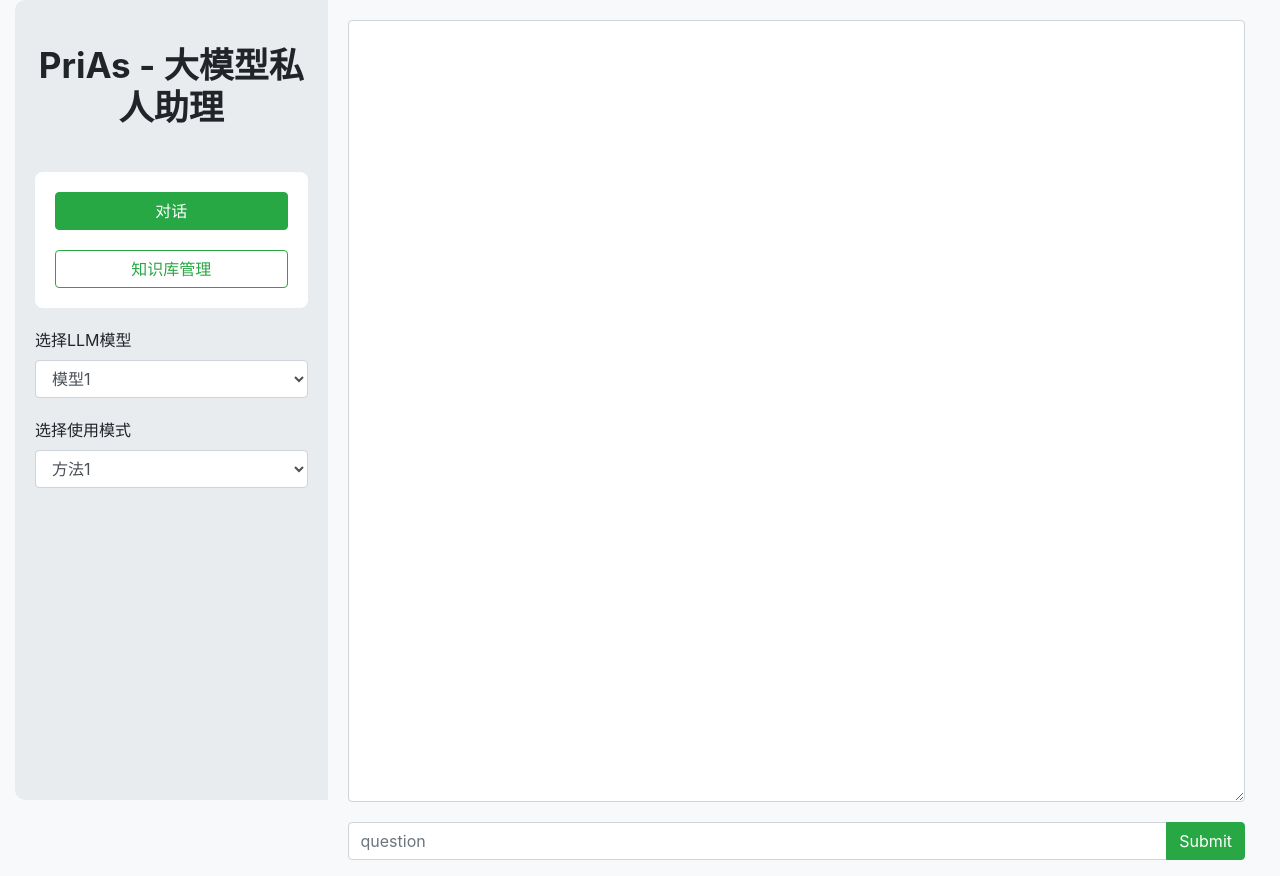
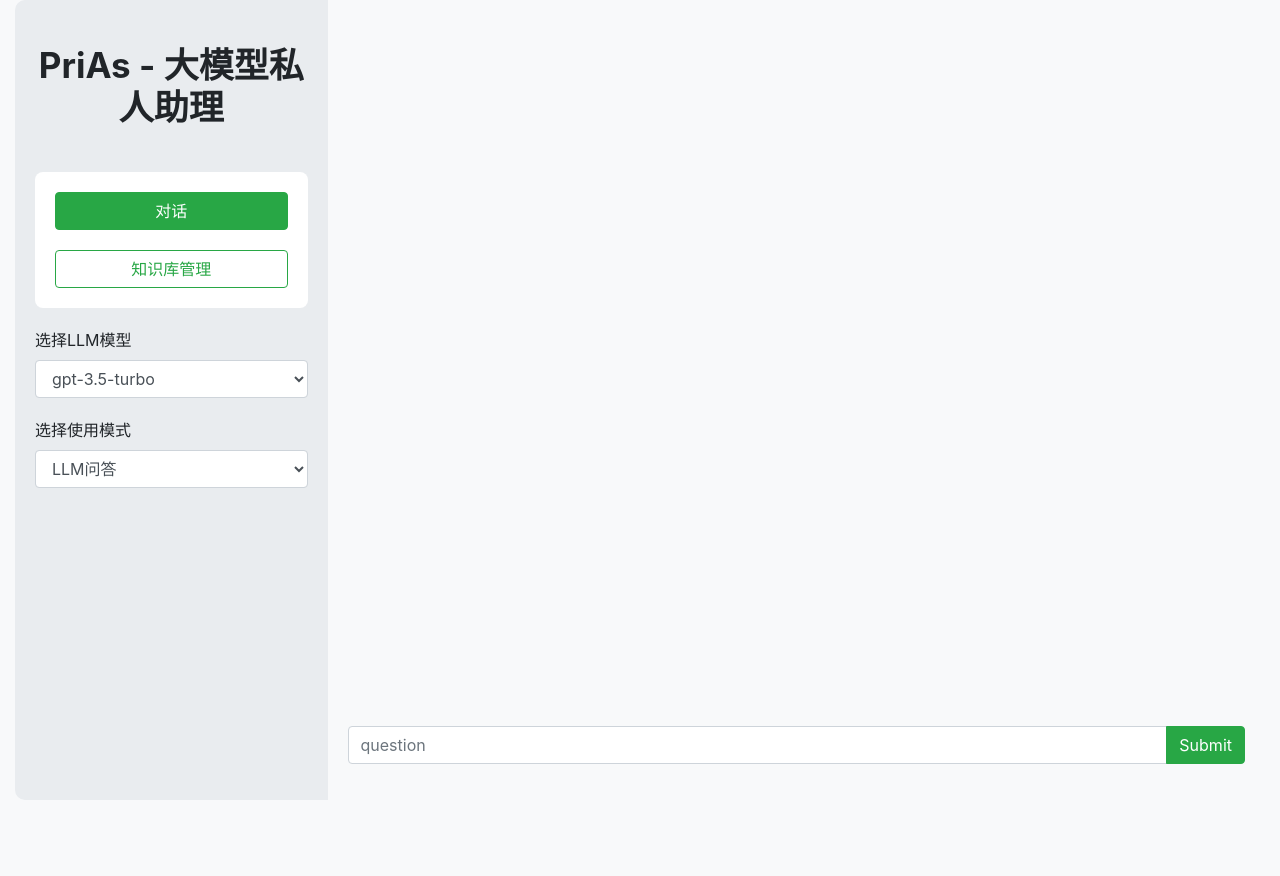
Before and after one commit to chaoql/PriAs, a Django app: page / in a window 1280 px wide. After the commit the page ends 800 px from the top, so only its background shows below. Run offline with Django 5.2, Linux system fonts and the light colour scheme; some libraries are stand-ins or nearby versions.

Commit message:
基础RAG链完成，已投入使用

```diff
--- a/apps/QA/views.py
+++ b/apps/QA/views.py
@@ -1,10 +1,29 @@
 from django.shortcuts import render
 from django.views.generic.base import View
+import apps.QA.chain as chain
+from apps.QA.forms import questionForm
+from django.views.decorators.csrf import csrf_exempt
+from django.utils.decorators import method_decorator
 
 
+@method_decorator(csrf_exempt, name="dispatch")
 class FirstView(View):
     def get(self, request, *args, **kwargs):
-        return render(request, "index.html")
+        return render(request, "index.html", {"models": ["gpt-3.5-turbo"],
+                                              "functions": ["LLM问答", "结合知识库问答"]})
 
     def post(self, request, *args, **kwargs):
-        pass
+        question_form = questionForm(request.POST)
+        if question_form.is_valid():
+            question = question_form.cleaned_data["question"]
+            docs = chain.load()
+            splits = chain.split(docs)
+            vectorstore = chain.store(splits)
+            rag_chain = chain.chain(vectorstore, "gpt-3.5-turbo", temperature=0)
+            message = rag_chain.invoke(question)
+            print("1")
+            print(message)
+            return render(request, "index.html", {"question": question, "message": str(message),
+                                                  "models": ["gpt-3.5-turbo"],
+                                                  "functions": ["LLM问答", "结合知识库问答"]})
+        return render(request, "index.html")
--- /dev/null
+++ b/apps/utils.py
@@ -0,0 +1,2 @@
+def parameters():
+    return {'max_length': 1000}
--- a/templates/base.html
+++ b/templates/base.html
@@ -7,7 +7,6 @@
     <title>{% block title %}PriAs - 问答系统{% endblock %}</title>
     <!-- 引入Bootstrap样式表 -->
     <link rel="stylesheet" href="{% static 'bootstrap/css/bootstrap.css' %}">
-
     {% block custom_css %}
     {% endblock %}
     <style>
@@ -53,7 +52,7 @@
             background-color: white; /* 白色背景 */
             border-radius: 8px; /* 圆角矩形 */
             padding: 20px; /* 内边距 */
-        {#margin-bottom: 20px; /* 底部边距 */#}
+            {#margin-bottom: 20px; /* 底部边距 */#}
         }
     </style>
 </head>
@@ -74,8 +73,10 @@
             <button type="button" class="btn btn-outline-success btn-block">知识库管理
             </button>
         </div>
+
         {% block left_content %}
         {% endblock %}
+
     </div>
 
     <!-- 右侧面板 -->
--- a/templates/index.html
+++ b/templates/index.html
@@ -5,9 +5,9 @@
     <div class="form-group">
         <label for="model-select">选择LLM模型</label>
         <select class="form-control" id="model-select">
-            <option>模型1</option>
-            <option>模型2</option>
-            <option>模型3</option>
+            {% for model in models %}
+                <option>{{ model }}</option>
+            {% endfor %}
         </select>
     </div>
 
@@ -15,9 +15,9 @@
     <div class="form-group">
         <label for="method-select">选择使用模式</label>
         <select class="form-control" id="method-select">
-            <option>方法1</option>
-            <option>方法2</option>
-            <option>方法3</option>
+            {% for function in functions %}
+                <option>{{ function }}</option>
+            {% endfor %}
         </select>
     </div>
 
@@ -26,17 +26,24 @@
     </div>
 {% endblock %}
 {% block right_content %}
-    <!-- 右侧大的输入框 -->
-    <div class="form-group">
-        <textarea class="form-control" id="question-input-large" rows="32px"></textarea>
+    <div class="form-group" id="append">
+        <p>
+            {% if message %}
+                【question】: {{ question }}
+                <br>
+                【answer】: {{ message }}
+            {% endif %}
+        </p>
     </div>
     <form action="{% url 'index' %}" method="post" autocomplete="off">
         <div class="input-group mb-3">
-            <input name="question" type="text" class="form-control" placeholder="question" aria-label="Recipient's username"
+            <input name="question" type="text" class="form-control" placeholder="question"
+                   aria-label="Recipient's username"
                    aria-describedby="button-addon2" maxlength="1000">
             <div class="input-group-append">
                 <input class="btn btn-outline-success active" type="submit" id="button-addon2"></input>
             </div>
         </div>
+        {% csrf_token %}
     </form>
 {% endblock %}
```
Also changed, not shown: apps/QA/chain.py (+49 -31 lines), apps/QA/forms.py (added, +9 -0 lines).
